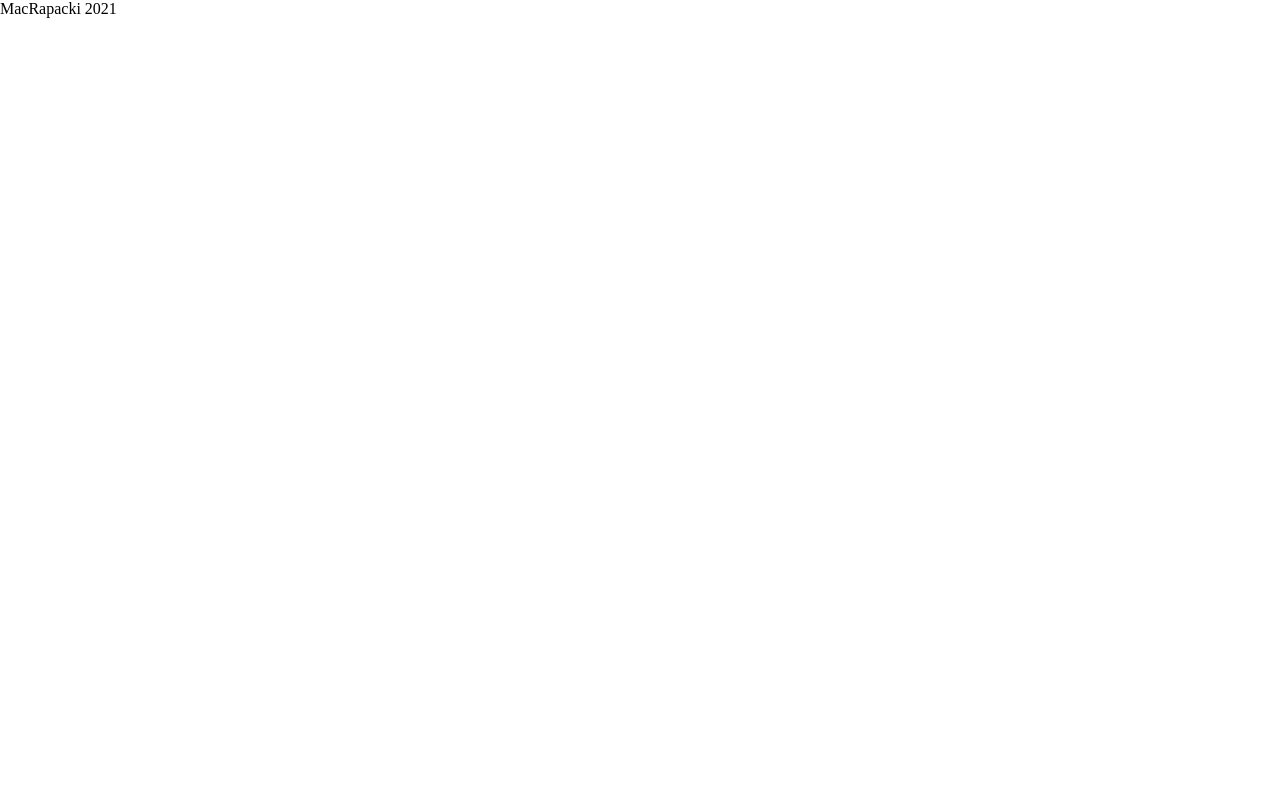
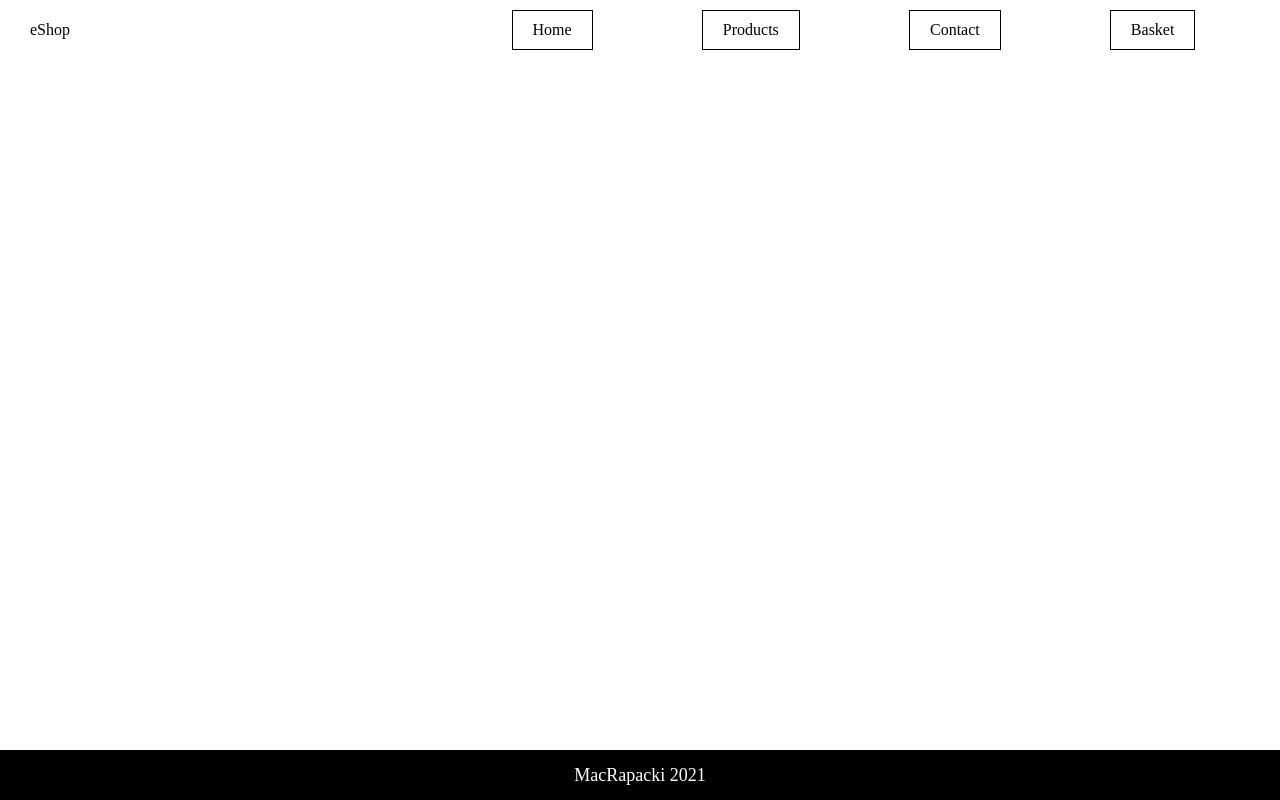
Before and after one commit to MacRapacki/eShop, a React (Create React App) app: page / in a window 1280 px wide. Built offline with nearby package versions, Linux system fonts and the light colour scheme.

Commit message:
feat: add styled components, styled nav and footer

```diff
--- a/package.json
+++ b/package.json
@@ -10,6 +10,7 @@
     "react": "^17.0.2",
     "react-dom": "^17.0.2",
     "react-scripts": "4.0.3",
+    "styled-components": "^5.3.0",
     "web-vitals": "^1.1.2"
   },
   "scripts": {
--- a/src/App.js
+++ b/src/App.js
@@ -1,7 +1,8 @@
 // import { useEffect } from "react";
 import "./styles/style.css";
 
-import Footer from "./components/layout/footer";
+import Footer from "./components/layout/footer/footer";
+import Navbar from "./components/layout/navbar/navbar";
 
 function App() {
   // const getSomeData = async () => {
@@ -21,7 +22,7 @@ function App() {
   // }, []);
   return (
     <div className="App">
-      <header className="App-header"></header>
+      <Navbar />
       <Footer />
     </div>
   );
--- a/src/components/layout/footer.jsx
+++ /dev/null
@@ -1,11 +0,0 @@
-import React from "react";
-
-const Footer = () => {
-  return (
-    <footer className="footer">
-      <p>MacRapacki 2021</p>
-    </footer>
-  );
-};
-
-export default Footer;
--- /dev/null
+++ b/src/components/layout/footer/footer.jsx
@@ -0,0 +1,16 @@
+import React from "react";
+
+import * as S from "./style";
+
+const Footer = () => {
+  return (
+    // <footer className="footer">
+    //   <p>MacRapacki 2021</p>
+    // </footer>
+    <S.Footer>
+      <S.Paragraph>MacRapacki 2021</S.Paragraph>
+    </S.Footer>
+  );
+};
+
+export default Footer;
--- /dev/null
+++ b/src/components/layout/footer/style.js
@@ -0,0 +1,17 @@
+import styled from "styled-components";
+
+export const Footer = styled.footer`
+  width: 100%;
+  height: 50px;
+  background-color: black;
+  color: white;
+  display: grid;
+  place-items: center;
+  position: absolute;
+  bottom: 0;
+  left: 0;
+`;
+
+export const Paragraph = styled.p`
+  font-size: 18px;
+`;
--- /dev/null
+++ b/src/components/layout/navbar/navbar.jsx
@@ -0,0 +1,19 @@
+import React from "react";
+
+import * as S from "./style";
+
+const Navbar = () => {
+  return (
+    <S.Navbar>
+      <S.Logo>eShop</S.Logo>
+      <S.List>
+        <S.Item>Home</S.Item>
+        <S.Item>Products</S.Item>
+        <S.Item>Contact</S.Item>
+        <S.Item>Basket</S.Item>
+      </S.List>
+    </S.Navbar>
+  );
+};
+
+export default Navbar;
--- /dev/null
+++ b/src/components/layout/navbar/style.js
@@ -0,0 +1,31 @@
+import styled from "styled-components";
+
+export const Navbar = styled.nav`
+  width: 100%;
+  height: 60px;
+  background-color: white;
+  display: flex;
+  flex-direction: row;
+  align-items: center;
+  justify-content: space-between;
+  padding: 0 30px;
+`;
+
+export const Logo = styled.div`
+  width: 50px;
+`;
+
+export const List = styled.ul`
+  width: 65%;
+  display: flex;
+  flex-direction: row;
+  justify-content: space-around;
+`;
+
+export const Item = styled.li`
+  text-decoration: none;
+  list-style: none;
+  cursor: pointer;
+  padding: 10px 20px;
+  border: 1px solid black;
+`;
--- a/src/styles/_general.scss
+++ b/src/styles/_general.scss
@@ -4,3 +4,7 @@ html {
   padding: 0;
   box-sizing: border-box;
 }
+
+body {
+  min-height: 100vh;
+}
--- a/src/styles/style.css
+++ b/src/styles/style.css
@@ -5,4 +5,8 @@ html {
   -webkit-box-sizing: border-box;
           box-sizing: border-box;
 }
+
+body {
+  min-height: 100vh;
+}
 /*# sourceMappingURL=style.css.map */
```
Also changed, not shown: src/components/layout/navbar.jsx (deleted), 2 other files (tests, documents, lock files or other folders).
